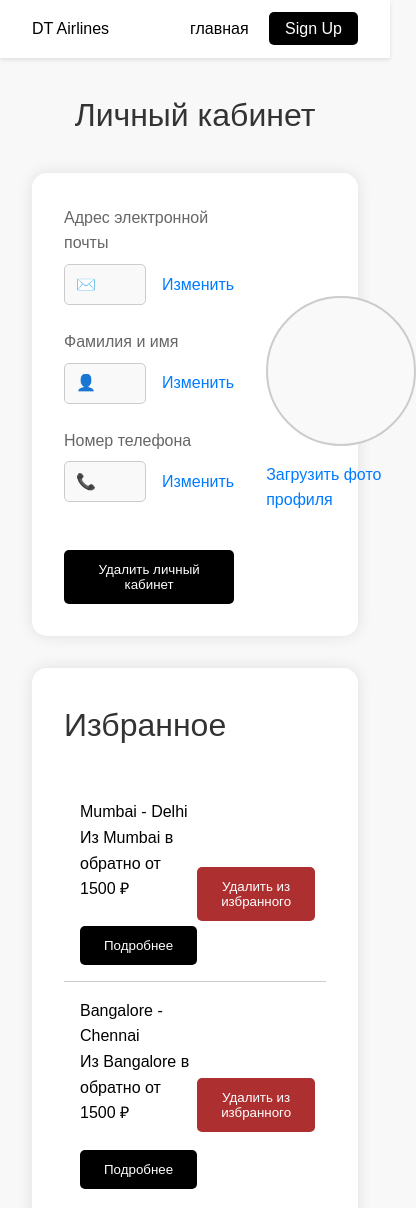
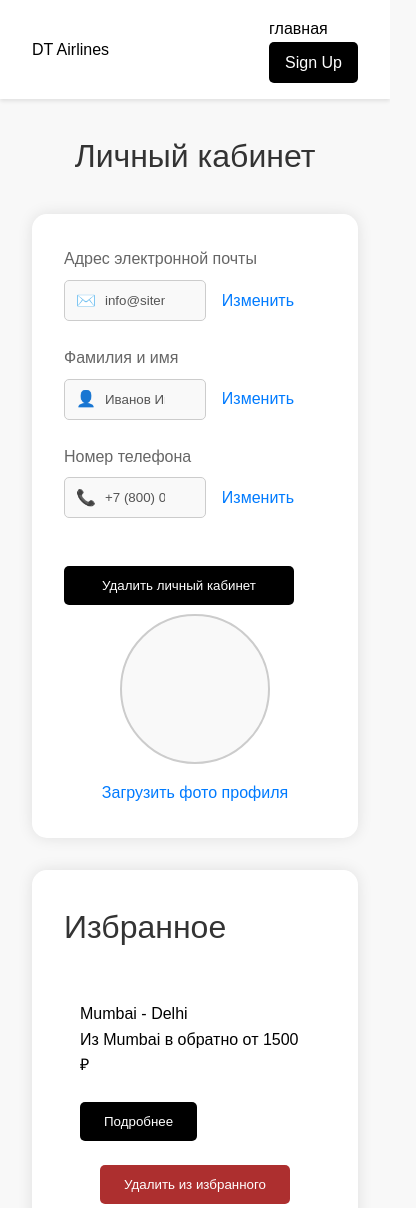
Before and after one commit to Daniks5-5/DT-Airlines, a plain HTML site: page html/profile.html in a window 390 px wide. Shown: the top 1208 px of the page, 416 px wide, since content can reach past the window. Drawn offline with Linux system fonts and the light colour scheme; files that its build step writes are made by us from their sources.

Commit message:
add media

```diff
--- a/css/profile.css
+++ b/css/profile.css
@@ -286,3 +286,21 @@ footer {
 .footer-column p {
     margin-bottom: 0.5rem;
 }
+@media (max-width: 767px) {
+.nav-cont{
+    display: flex;
+    flex-direction: column;
+}
+.profile-section{
+    display: flex;
+    flex-direction: column;
+}
+.picture-frame{
+    margin-top: 5%;
+}
+.favorite-item{
+    display: flex;
+    flex-direction: column;
+
+}
+}
```
